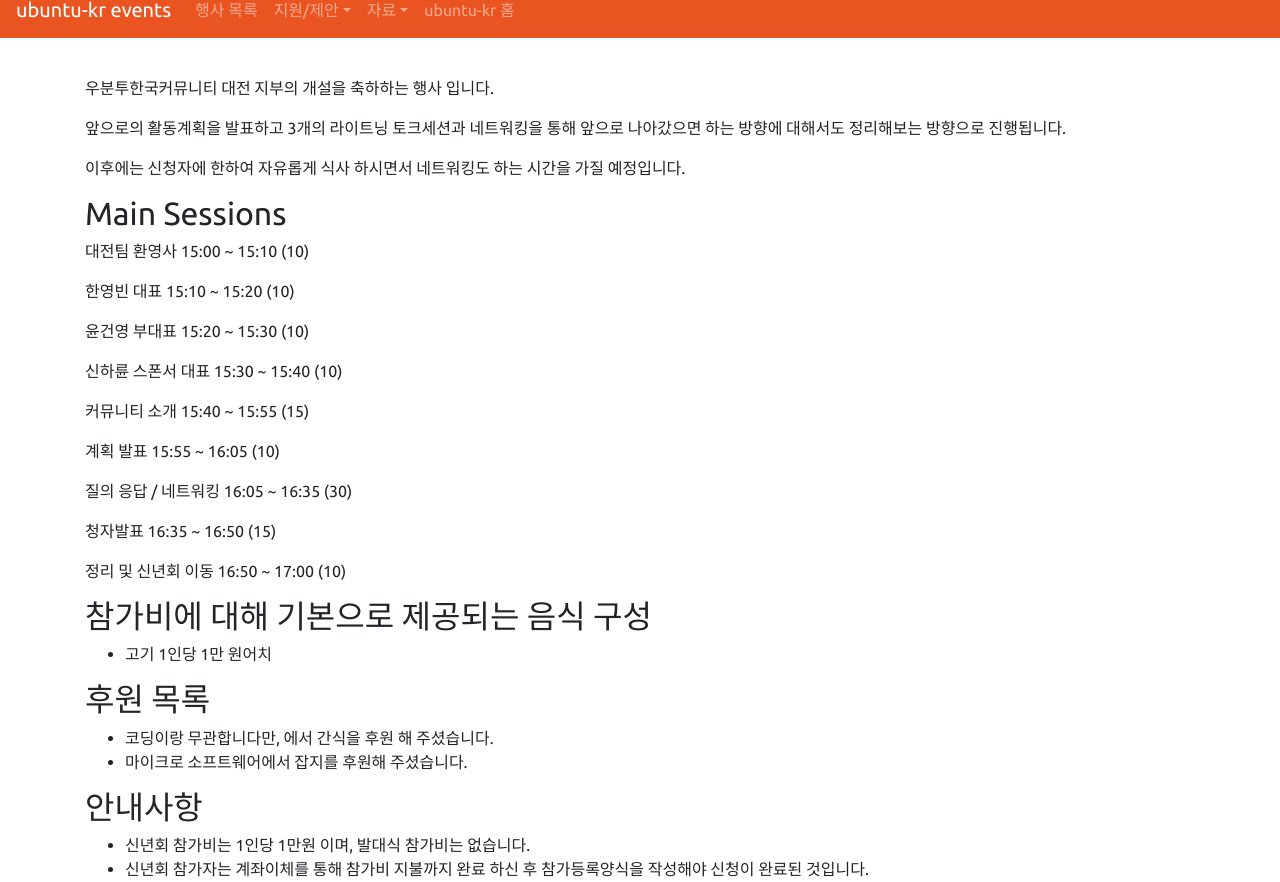
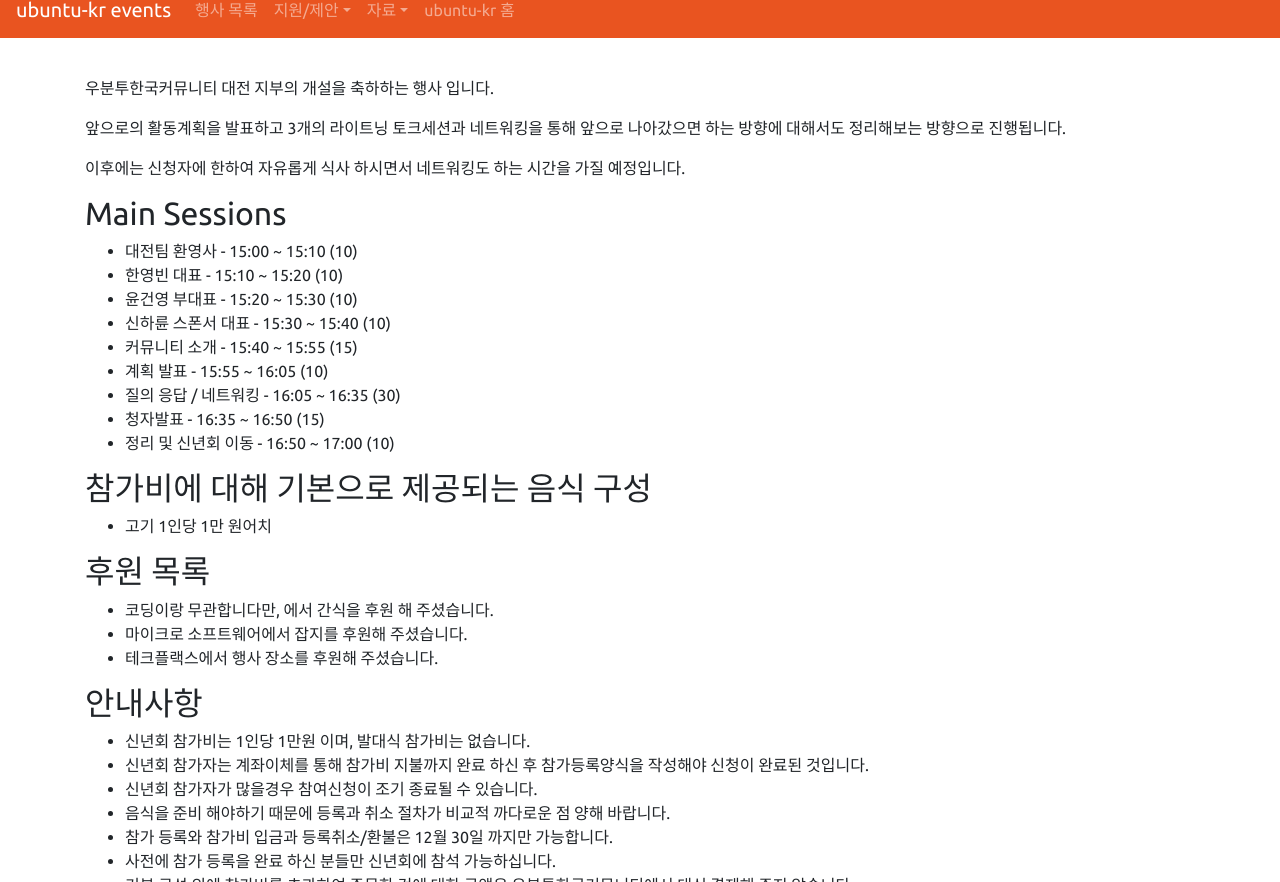
Before and after one commit to ubuntu-kr/events, a Jekyll site: the page built from _posts/2017-12-07-year-start-party-in-daejeon.md, in a window 1280 px wide and 900 px high, scrolled down 590 px, cut to the strip 18-900 px from the top of the window. Built offline with Jekyll 4.4.1, drawn with Linux system fonts in a browser that asks for light colours.

Commit message:
대전지역 신년회 누락 스폰서 정보 추가

```diff
--- a/_posts/2017-12-07-year-start-party-in-daejeon.md
+++ b/_posts/2017-12-07-year-start-party-in-daejeon.md
@@ -24,23 +24,15 @@ image: "https://wiki.ubuntu-kr.org/images/c/cc/%EB%8C%80%EC%A0%84%EC%A7%80%EC%97
 
 
 ## Main Sessions
-대전팀 환영사		15:00 ~ 15:10 (10)
-
-한영빈 대표		15:10 ~ 15:20 (10)
-
-윤건영 부대표		15:20 ~ 15:30 (10)
-
-신하륜 스폰서 대표 	15:30 ~ 15:40 (10)
-
-커뮤니티 소개		15:40 ~ 15:55 (15)
-
-계획 발표			15:55 ~ 16:05 (10)
-
-질의 응답 / 네트워킹 16:05 ~ 16:35 (30)
-
-청자발표			16:35 ~ 16:50 (15)
-
-정리 및 신년회 이동	16:50 ~ 17:00 (10)
+- 대전팀 환영사 - 15:00 ~ 15:10 (10)
+- 한영빈 대표 - 15:10 ~ 15:20 (10)
+- 윤건영 부대표 - 15:20 ~ 15:30 (10)
+- 신하륜 스폰서 대표 - 15:30 ~ 15:40 (10)
+- 커뮤니티 소개 - 15:40 ~ 15:55 (15)
+- 계획 발표 - 15:55 ~ 16:05 (10)
+- 질의 응답 / 네트워킹 - 16:05 ~ 16:35 (30)
+- 청자발표 - 16:35 ~ 16:50 (15)
+- 정리 및 신년회 이동 - 16:50 ~ 17:00 (10)
 
 ## 참가비에 대해 기본으로 제공되는 음식 구성
 - 고기 1인당 1만 원어치
@@ -48,6 +40,7 @@ image: "https://wiki.ubuntu-kr.org/images/c/cc/%EB%8C%80%EC%A0%84%EC%A7%80%EC%97
 ## 후원 목록
 - 코딩이랑 무관합니다만, 에서 간식을 후원 해 주셨습니다.
 - 마이크로 소프트웨어에서 잡지를 후원해 주셨습니다.
+- 테크플랙스에서 행사 장소를 후원해 주셨습니다.
 
 ## 안내사항
 - 신년회 참가비는 1인당 1만원 이며, 발대식 참가비는 없습니다.
```
